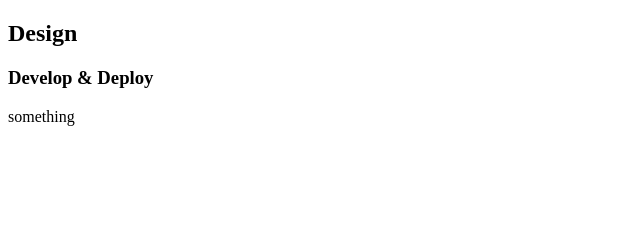
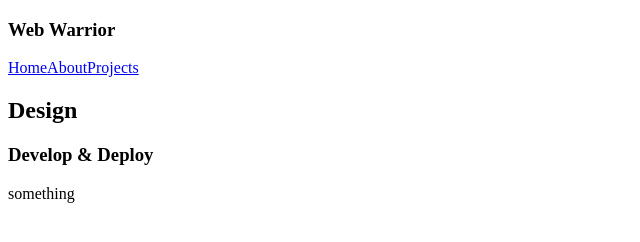
Before and after one commit to Dmytro9/gatsby-test, a Gatsby site: page / in a window 1280 px wide. Shown: the whole page, without its empty margins (0-640 px from the left). Built offline with nearby package versions, Linux system fonts and the light colour scheme; Gatsby itself is replaced by a stand-in of ours.

Commit message:
navbar component

```diff
--- /dev/null
+++ b/src/components/Navbar.js
@@ -0,0 +1,15 @@
+import { Link } from "gatsby"
+import React from "react"
+
+export default function Navbar() {
+  return (
+    <nav>
+      <h1>Web Warrior</h1>
+      <div className="links">
+        <Link to="/">Home</Link>
+        <Link to="/about">About</Link>
+        <Link to="/projects">Projects</Link>
+      </div>
+    </nav>
+  )
+}
--- a/src/pages/index.js
+++ b/src/pages/index.js
@@ -1,8 +1,10 @@
 import React from "react"
+import Navbar from "../components/Navbar"
 
 export default function Home() {
   return (
     <section>
+      <Navbar />
       <div>
         <h2>Design</h2>
         <h3>Develop & Deploy</h3>
--- a/src/pages/projects/test.js
+++ /dev/null
@@ -1,5 +0,0 @@
-import React from "react"
-
-export default function Test() {
-  return <div>Test</div>
-}
```
